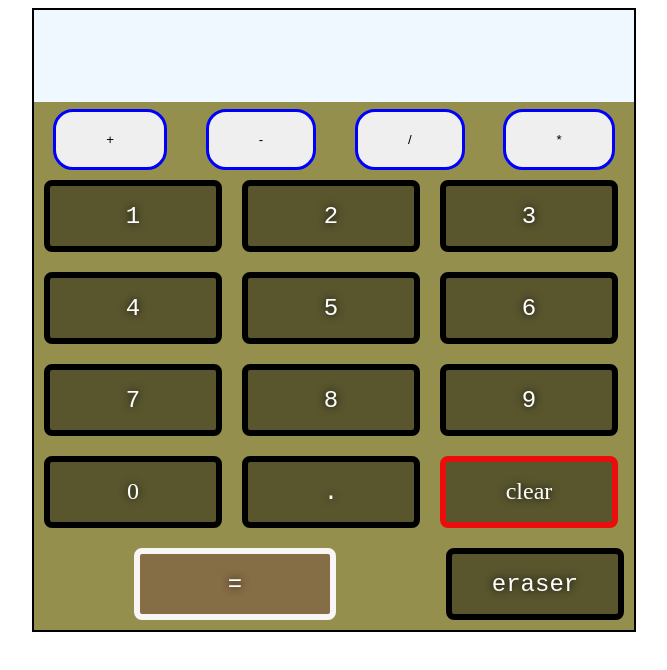
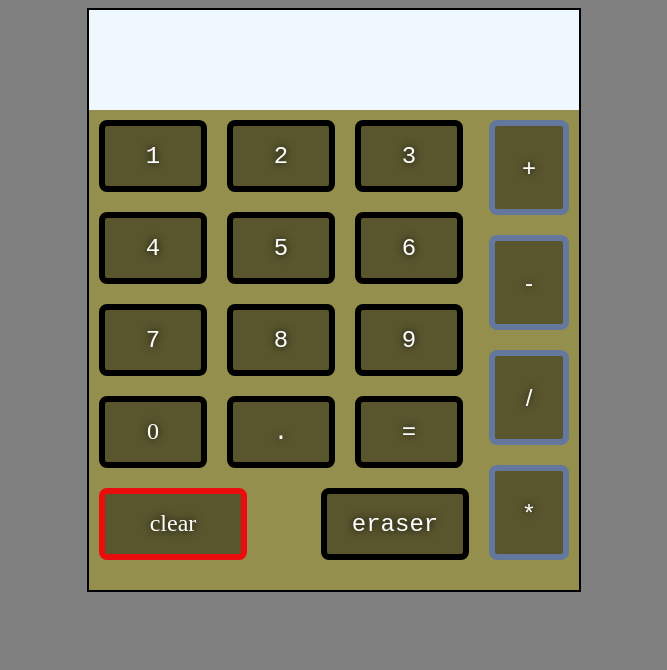
Before and after one commit to JackSoze/calculator-project, a plain HTML site: page index.html in a window 1280 px wide. Shown: the whole page, without its empty margins (306-973 px from the left). Drawn offline with Linux system fonts and the light colour scheme.

Commit message:
Style the calculator with css and fix bugs
The calculator was styled with html and css

fix a bug that allows input of numbers after running operation
on the operations div. eg if 1+1 on operations div after pressing equals,
input of 123 will be pushed to the operations div causing it to display
1+1123 and will lead to error in next calculation

```diff
--- a/index.html
+++ b/index.html
@@ -14,12 +14,8 @@
             <div class="operation"></div>
             <div class="results"></div>
         </div>
-        <div class="controls">
-            <button class="control">+</button>
-            <button class="control">-</button>
-            <button class="control">/</button>
-            <button class="control">*</button>
-        </div>
+        <div class="calculator-digits">
+            <div class="numbers">
                 <div class="numbers">
                     <div data-key= '49' class="number">
                         <kbd>1</kbd>
@@ -52,15 +48,29 @@
                     <div data-key= '110'class="number">
                         <kbd>.</kbd>
                     </div>
-            <div  class="number clear">clear</div>
                                     <div data-key="187" class="equals" >
                         <kbd>=</kbd>
                     </div>
+
+                </div>
+                <div class="others">
+                    <div  class="number clear">clear</div>
+
                     <div class="eraser">
                         <kbd>eraser</kbd>
                     </div>
                 </div>
             </div>
+            <div class="controls">
+                <button class="control">+</button>
+                <button class="control">-</button>
+                <button class="control">/</button>
+                <button class="control">*</button>
+            </div>
+        </div>
+
+
+
     </div>
 </body>
 </html>
--- a/script.js
+++ b/script.js
@@ -65,6 +65,9 @@ function conversion ([numbers]) {//clicked numbers pushed to numberstore as an a
 function getNumberOnScreen() {
     const numbers = document.querySelectorAll('.number');
     numbers.forEach(number => number.addEventListener('click', function(e){
+    if (currentAnswer.length > 0) {
+        return;
+    }
     const display = document.querySelector('.operation');
     const content = document.createElement('div');
     content.classList.add('remove')
@@ -75,6 +78,9 @@ function getNumberOnScreen() {
 }
 
 function getNumberOnKeyboard(e) {
+    if (currentAnswer.length > 0) {
+        return;
+    }
     const isNumber = isFinite(e.key)
 
     if (e.key == '.' ) { // to push . without parsing it
--- a/style.css
+++ b/style.css
@@ -1,13 +1,14 @@
 body {
     display: flex;
     flex-flow: column nowrap;
+    background-color: gray
 }
 
 .calculator {
     display: flex;
     flex-flow: column nowrap;
-    height: 620px;
-    width: 600px;
+    height: 580px;
+    width: 490px;
     background-color: rgb(148, 143, 76);
     align-self: center;
     border: 2px solid black;
@@ -38,9 +39,10 @@ body {
 
 .controls {
     display: flex;
-    flex-flow: row nowrap;
-    justify-content: space-around;
-    margin-top: 7px;
+    flex-flow: row wrap;
+
+
+
 }
 
 .numbers {
@@ -51,29 +53,46 @@ body {
 .number.clear {
     border: .4rem solid rgb(235, 12, 12);
     border-radius: .5rem;
+    width: 120px;
+}
+.number.clear:hover {
+    background-color:rgba(0,0,0,0.6);
 }
 
 .equals {
-  border: .4rem solid rgb(250, 245, 245);
+  border: .4rem solid black;
   border-radius: .5rem;
   margin: 10px;
   font-size: 1.5rem;
-  padding: 1rem 20px;
+  padding: 1rem .5rem;
   transition: all .07s ease;
-  width: 150px;
+  width: 80px;
   text-align: center;
   color: white;
-  background: rgba(110, 59, 59, 0.4);
-  text-shadow: 0 0 .5rem black;
-  margin: auto;
+  background: rgba(0,0,0,0.4);
+  text-shadow: 0 0 .5rem black
+}
+.equals:hover {
+    background-color:rgba(0,0,0,0.6);
 }
 
 
 
 button {
-    padding: 20px 50px;
-    border: .2rem solid blue;
-    border-radius: 20px;
+    border: .4rem solid rgb(100, 120, 158);
+    border-radius: .5rem;
+    margin: 10px;
+    font-size: 1.5rem;
+    padding: 1rem .5rem;
+    transition: all .07s ease;
+    width: 80px;
+    text-align: center;
+    color: white;
+    background: rgba(0,0,0,0.4);
+    text-shadow: 0 0 .5rem black
+}
+button:hover {
+    background-color:rgba(0,0,0,0.6);
 }
 
 .number {
@@ -83,11 +102,14 @@ button {
   font-size: 1.5rem;
   padding: 1rem .5rem;
   transition: all .07s ease;
-  width: 150px;
+  width: 80px;
   text-align: center;
   color: white;
   background: rgba(0,0,0,0.4);
   text-shadow: 0 0 .5rem black
+}
+.number:hover {
+    background-color:rgba(0,0,0,0.6);
 }
 
 .eraser {
@@ -97,9 +119,29 @@ button {
     font-size: 1.5rem;
     padding: 1rem .5rem;
     transition: all .07s ease;
-    width: 150px;
+    width: 120px;
     text-align: center;
     color: white;
     background: rgba(0,0,0,0.4);
     text-shadow: 0 0 .5rem black
 }
+.eraser:hover {
+    background-color:rgba(0,0,0,0.6);
+}
+
+.thirdPlane {
+    display: flex;
+    flex-flow: column nowrap;
+}
+
+.others {
+    display: flex;
+    flex: auto;
+    flex-flow: row nowrap;
+    justify-content: space-between;
+}
+
+.calculator-digits {
+    display: flex;
+    flex-flow: row nowrap;
+}
```
Lines whose indentation alone changed are shown as unchanged.
